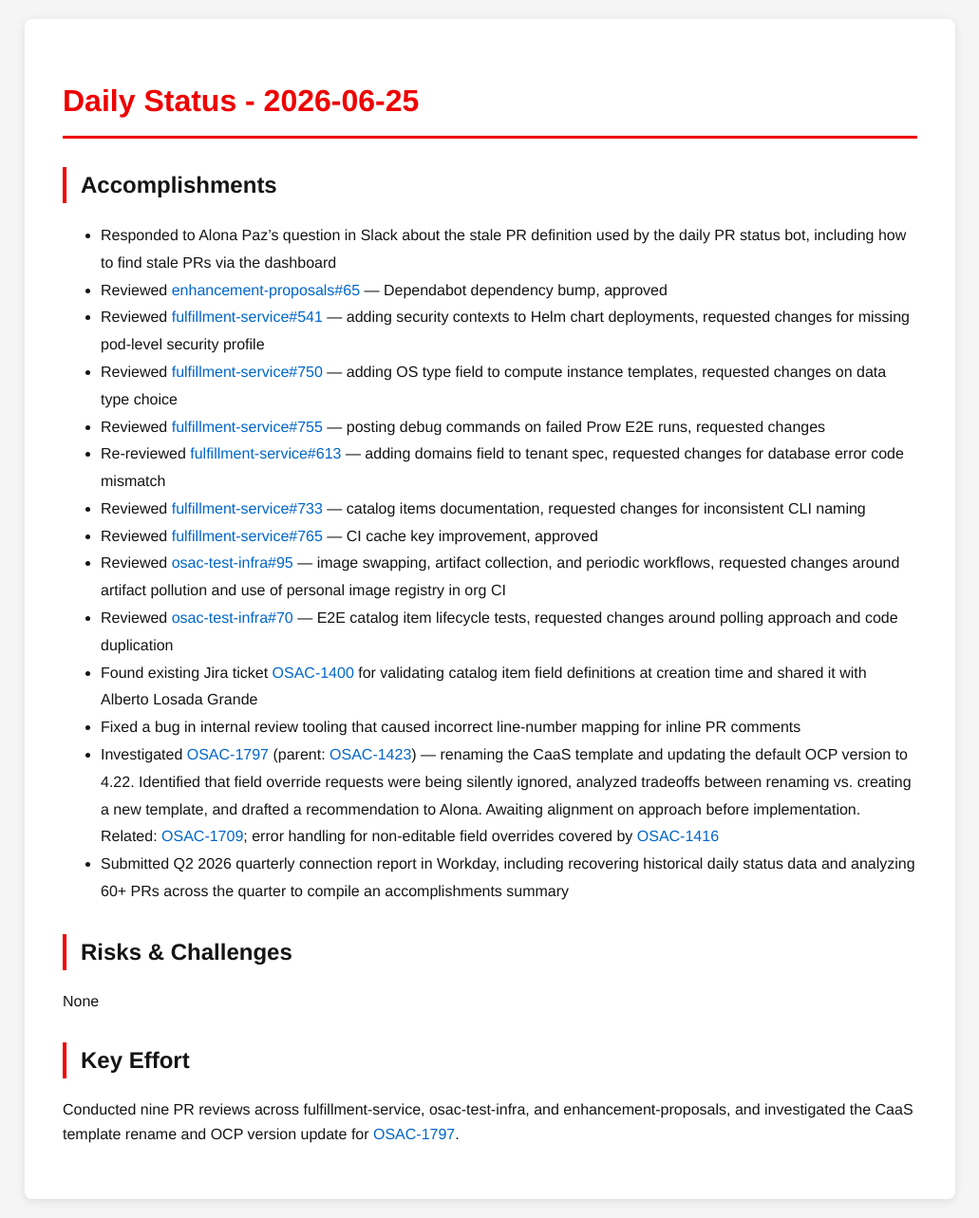
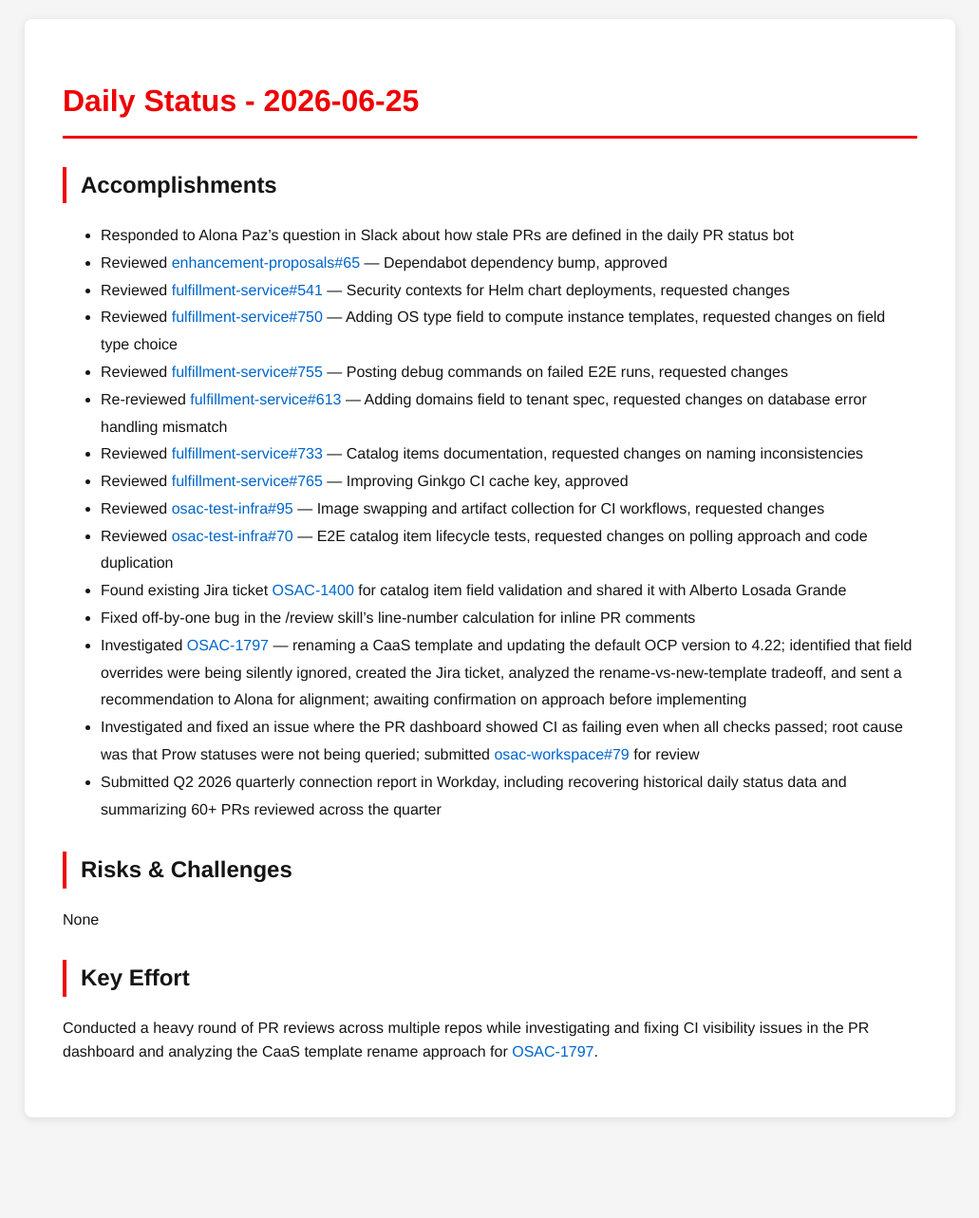
Before and after one commit to tzvatot/daily-status, a Jekyll site: the page built from 2026-06-25.md, in a window 1280 px wide. Shown: the whole page at 95% size, without its empty margins (124-1155 px from the left). Built offline with Jekyll 4.4.1, drawn with Linux system fonts in a browser that asks for light colours; after the commit the page ends 1197 px from its top, so only the background shows below that.

Commit message:
Daily status update - 2026-06-25

```diff
--- a/2026-06-25.md
+++ b/2026-06-25.md
@@ -7,23 +7,24 @@ date: 2026-06-25
 # Daily Status - 2026-06-25
 
 ## Accomplishments
-- Responded to Alona Paz's question in Slack about the stale PR definition used by the daily PR status bot, including how to find stale PRs via the dashboard
+- Responded to Alona Paz's question in Slack about how stale PRs are defined in the daily PR status bot
 - Reviewed [enhancement-proposals#65](https://github.com/osac-project/enhancement-proposals/pull/65) — Dependabot dependency bump, approved
-- Reviewed [fulfillment-service#541](https://github.com/osac-project/fulfillment-service/pull/541) — adding security contexts to Helm chart deployments, requested changes for missing pod-level security profile
-- Reviewed [fulfillment-service#750](https://github.com/osac-project/fulfillment-service/pull/750) — adding OS type field to compute instance templates, requested changes on data type choice
-- Reviewed [fulfillment-service#755](https://github.com/osac-project/fulfillment-service/pull/755) — posting debug commands on failed Prow E2E runs, requested changes
-- Re-reviewed [fulfillment-service#613](https://github.com/osac-project/fulfillment-service/pull/613) — adding domains field to tenant spec, requested changes for database error code mismatch
-- Reviewed [fulfillment-service#733](https://github.com/osac-project/fulfillment-service/pull/733) — catalog items documentation, requested changes for inconsistent CLI naming
-- Reviewed [fulfillment-service#765](https://github.com/osac-project/fulfillment-service/pull/765) — CI cache key improvement, approved
-- Reviewed [osac-test-infra#95](https://github.com/osac-project/osac-test-infra/pull/95) — image swapping, artifact collection, and periodic workflows, requested changes around artifact pollution and use of personal image registry in org CI
-- Reviewed [osac-test-infra#70](https://github.com/osac-project/osac-test-infra/pull/70) — E2E catalog item lifecycle tests, requested changes around polling approach and code duplication
-- Found existing Jira ticket [OSAC-1400](https://redhat.atlassian.net/browse/OSAC-1400) for validating catalog item field definitions at creation time and shared it with Alberto Losada Grande
-- Fixed a bug in internal review tooling that caused incorrect line-number mapping for inline PR comments
-- Investigated [OSAC-1797](https://redhat.atlassian.net/browse/OSAC-1797) (parent: [OSAC-1423](https://redhat.atlassian.net/browse/OSAC-1423)) — renaming the CaaS template and updating the default OCP version to 4.22. Identified that field override requests were being silently ignored, analyzed tradeoffs between renaming vs. creating a new template, and drafted a recommendation to Alona. Awaiting alignment on approach before implementation. Related: [OSAC-1709](https://redhat.atlassian.net/browse/OSAC-1709); error handling for non-editable field overrides covered by [OSAC-1416](https://redhat.atlassian.net/browse/OSAC-1416)
-- Submitted Q2 2026 quarterly connection report in Workday, including recovering historical daily status data and analyzing 60+ PRs across the quarter to compile an accomplishments summary
+- Reviewed [fulfillment-service#541](https://github.com/osac-project/fulfillment-service/pull/541) — Security contexts for Helm chart deployments, requested changes
+- Reviewed [fulfillment-service#750](https://github.com/osac-project/fulfillment-service/pull/750) — Adding OS type field to compute instance templates, requested changes on field type choice
+- Reviewed [fulfillment-service#755](https://github.com/osac-project/fulfillment-service/pull/755) — Posting debug commands on failed E2E runs, requested changes
+- Re-reviewed [fulfillment-service#613](https://github.com/osac-project/fulfillment-service/pull/613) — Adding domains field to tenant spec, requested changes on database error handling mismatch
+- Reviewed [fulfillment-service#733](https://github.com/osac-project/fulfillment-service/pull/733) — Catalog items documentation, requested changes on naming inconsistencies
+- Reviewed [fulfillment-service#765](https://github.com/osac-project/fulfillment-service/pull/765) — Improving Ginkgo CI cache key, approved
+- Reviewed [osac-test-infra#95](https://github.com/osac-project/osac-test-infra/pull/95) — Image swapping and artifact collection for CI workflows, requested changes
+- Reviewed [osac-test-infra#70](https://github.com/osac-project/osac-test-infra/pull/70) — E2E catalog item lifecycle tests, requested changes on polling approach and code duplication
+- Found existing Jira ticket [OSAC-1400](https://redhat.atlassian.net/browse/OSAC-1400) for catalog item field validation and shared it with Alberto Losada Grande
+- Fixed off-by-one bug in the /review skill's line-number calculation for inline PR comments
+- Investigated [OSAC-1797](https://redhat.atlassian.net/browse/OSAC-1797) — renaming a CaaS template and updating the default OCP version to 4.22; identified that field overrides were being silently ignored, created the Jira ticket, analyzed the rename-vs-new-template tradeoff, and sent a recommendation to Alona for alignment; awaiting confirmation on approach before implementing
+- Investigated and fixed an issue where the PR dashboard showed CI as failing even when all checks passed; root cause was that Prow statuses were not being queried; submitted [osac-workspace#79](https://github.com/osac-project/osac-workspace/pull/79) for review
+- Submitted Q2 2026 quarterly connection report in Workday, including recovering historical daily status data and summarizing 60+ PRs reviewed across the quarter
 
 ## Risks & Challenges
 None
 
 ## Key Effort
-Conducted nine PR reviews across fulfillment-service, osac-test-infra, and enhancement-proposals, and investigated the CaaS template rename and OCP version update for [OSAC-1797](https://redhat.atlassian.net/browse/OSAC-1797).
+Conducted a heavy round of PR reviews across multiple repos while investigating and fixing CI visibility issues in the PR dashboard and analyzing the CaaS template rename approach for [OSAC-1797](https://redhat.atlassian.net/browse/OSAC-1797).
```
